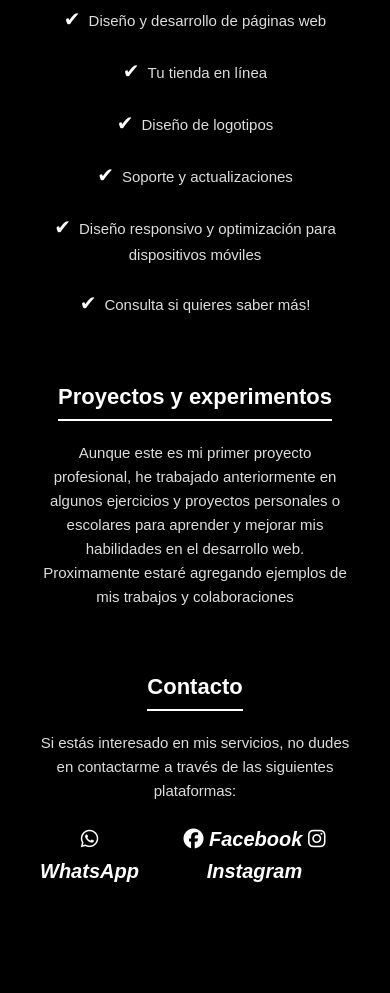
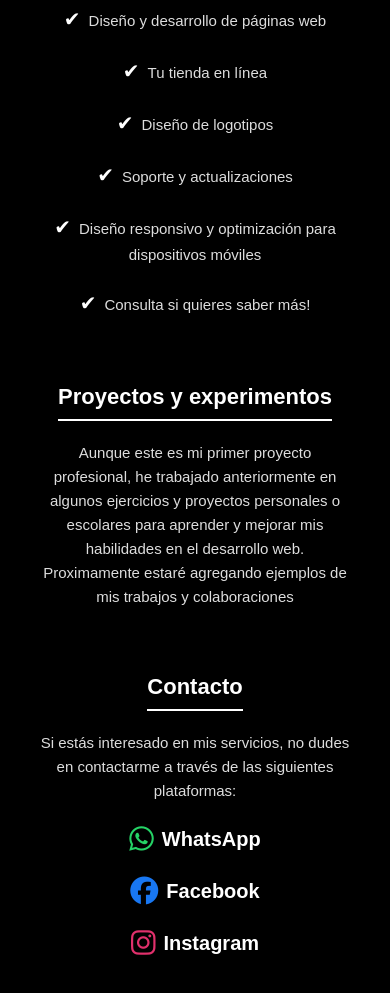
Before and after one commit to https-kev/Codeka, a plain HTML site: page index.html in a window 390 px wide. Shown: the part 773-1766 px from the top of the page. Before the commit the page ends 1740 px from the top, so only its background shows below. Drawn offline with Linux system fonts and the light colour scheme.

Commit message:
mejoras responsive y hover en iconos de contacto

```diff
--- a/index.html
+++ b/index.html
@@ -60,16 +60,19 @@
     <section id="Contacto">
         <h2>Contacto</h2>
         <p>Si estás interesado en mis servicios, no dudes en contactarme a través de las siguientes plataformas:</p>
-        <ul>
+
         <div class="redes-sociales">
-            <a href="https://wa.me/71982147" target="_blank"><i class="social-link">
-                <i class="fa-brands fa-whatsapp"></i> WhatsApp
-            <a href="https://www.facebook.com/LilYoshiK" target="_blank"><i class="social-link">
-                <i class="fa-brands fa-facebook"></i> Facebook
-            <a href="https://www.instagram.com/https__kev" target="_blank"><i class="social-link">
-                <i class="fa-brands fa-instagram"></i> Instagram
-            </a>
+          <a href="https://wa.me/71982147" target="_blank">
+            <i class="fab fa-whatsapp" style="color: #25D366;"></i> WhatsApp
+          </a>
+          <a href="https://www.facebook.com/LilYoshiK" target="_blank">
+            <i class="fab fa-facebook" style="color: #1877F2"></i> Facebook
+          </a>
+          <a href="https://www.instagram.com/https__kev" target="_blank">
+            <i class="fab fa-instagram" style="color: #E1306C"></i> Instagram
+          </a>
         </div>
+      </section>
 
         <!--  <li><a href="https://wa.me/71982147" target="_blank">WhatsApp</a></li>
             <li><a href="https://www.facebook.com/LilYoshiK" target="_blank">Facebook</a></li>
--- a/style.css
+++ b/style.css
@@ -84,27 +84,32 @@ a:hover {
 /* Logo de redes sociales */
 
 .redes-sociales {
+    align-items: center; /* Para alinear los iconos de las redes sociales */
     display: flex; /* Para alinear los iconos de las redes sociales */
     justify-content: center; /* Centrar los iconos */
     gap: 20px; /* Espacio entre los iconos */
     margin-top: 20px; /* Espacio entre el contenido y las redes sociales */
-    margin: 20px 0;
+    margin: 20px;
+    flex-wrap: wrap; /* Para que los iconos se ajusten a la pantalla */
     font-size: 20px; /* Tamaño de los iconos */
 }
 
 .redes-sociales a {
     text-decoration: none; /* Quitar el subrayado de los iconos */
+    display: flex;
+    align-items: center;
+    gap: 8px;
+    color: inherit; /* Color de los iconos */
+    transition: color 0.3s; /* Transicion para el color de los iconos */
 }
 
 .redes-sociales i {
-    transition: transform 0.3s; /* Transicion para el efecto de hover */
+    font-size: 28px; /* Tamaño de los iconos */
 }
 
-.rededs-sociales i:hover {
-    transform: scale(1.2); /* Aumentar el tamaño del icono al pasar el mouse */
+.redes-sociales a:hover {
+    color: #919191; /* Color gris claro para los iconos al pasar el mouse */
 }
-
-
 
 /* LOGO ARRIBA A LA IZQUIERDA */
 
@@ -127,7 +132,25 @@ a:hover {
 
 
 /* Media query para moviles */
-@media (max-width: 600PX) {
+@media (max-width: 600px) {
+
+    .redes-sociales {
+        display: flex; /* Para alinear los iconos de las redes sociales */
+        justify-content: center; /* Centrar los iconos */
+        gap : 20px; /* Espacio entre los iconos */
+        margin-top: 20px; /* Espacio entre el contenido y las redes sociales */
+        flex-wrap: wrap; /* Para que los iconos se ajusten a la pantalla */
+    }
+
+    .redes-sociales i {
+        font-size: 28px; /* Tamaño de los iconos */
+        color: inherit; /* Color de los iconos */
+    }
+
+    .redes-sociales a {
+        text-decoration: none; /* Quitar el subrayado de los iconos */;
+    }
+
     .logo-img {
         max-width: 90px; /* Tamaño del logo en pantallas pequeñas */
     }
```
